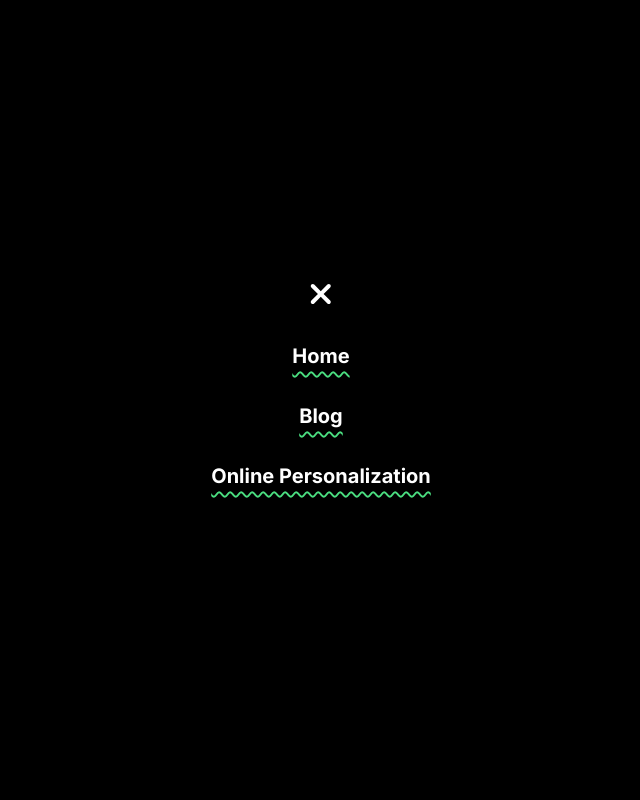
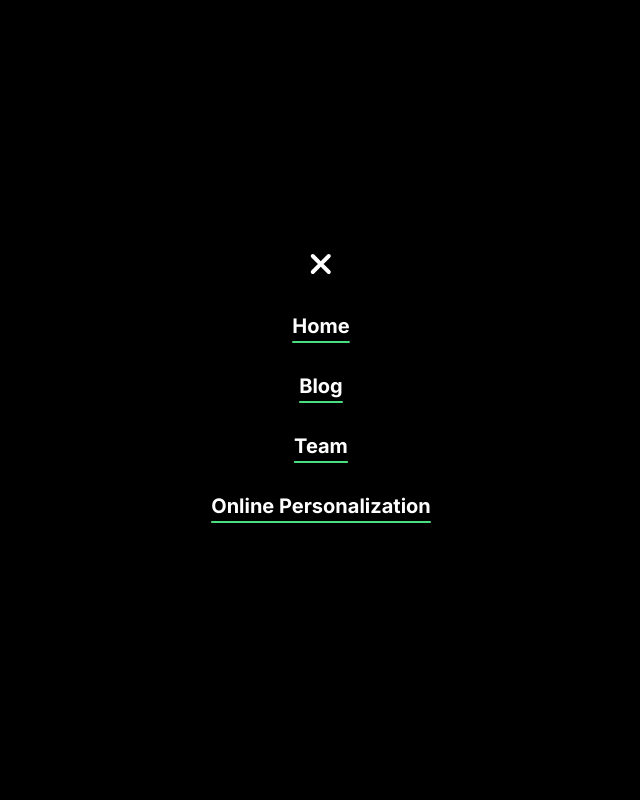
Before and after one commit to andevbonilla/YourDreamCar, a Next.js app: page /team in a window 1280 px wide. Both pictures are taken after a click on the icon 1136 px from the left and 48 px from the top of the page. Shown: the top 800 px of the page, without its empty margins (319-959 px from the left). Built offline with nearby package versions, Linux system fonts and the light colour scheme.

Commit message:
mejoras en el UI y UX

```diff
--- a/src/app/blog/page.tsx
+++ b/src/app/blog/page.tsx
@@ -6,7 +6,7 @@ const josefin = Josefin_Sans({ subsets: ['latin'], weight: '400' })
 
 const BlogHome = () => {
   return (
-    <main className={`${josefin.className} flex flex-col items-center md:px-32 bg-black text-white text-opacity-85 md:text-xl px-10 text-center h-full`}>
+    <main className={`${josefin.className} md:px-[25%] flex flex-col bg-black text-white text-opacity-85 md:text-xl px-10 text-center h-full`}>
 
       <h2 className='pt-28 pb-8 text-xl font-bold'>Lastest Posts</h2>
 
--- a/src/app/globals.css
+++ b/src/app/globals.css
@@ -36,8 +36,8 @@
   bottom: 0;
   top: 0;
   margin: auto;
-  transition: all 1000ms;
-  transform: scale(8);
+  transition: all 900ms;
+  transform: scale(6);
 }
 
 .zoom-two{
@@ -49,7 +49,7 @@
   bottom: 0;
   top: 0;
   margin: auto;
-  transition: all 800ms;
+  transition: all 700ms;
   transform: scale(900);
 }
 
--- a/src/app/layout.tsx
+++ b/src/app/layout.tsx
@@ -25,7 +25,7 @@ export default function RootLayout({
           {children}
           {/* footer section */}
           <footer className='md:px-32 md:pb-16 flex flex-col px-8 pt-12 pb-12 bg-black text-white'>
-            <h2 className={`text-center font-bold text-2xl pb-12 underline decoration-wavy decoration-green-400 underline-offset-8`}>Social Media</h2>
+            <h2 className={`text-center font-bold text-2xl pb-12 underline decoration-green-400 underline-offset-8`}>Social Media</h2>
             <Footer />
           </footer>
       </body>
--- a/src/app/page.tsx
+++ b/src/app/page.tsx
@@ -27,18 +27,18 @@ export default function Home() {
       <section className="bg-image h-screen mb-16"></section>
       {/* about section */}
       <section className='md:px-32 md:pb-16 flex flex-col items-center text-center px-8 pb-12'>
-          <h2 className={`font-bold text-2xl pb-12 underline decoration-wavy decoration-green-400 underline-offset-8`}>About us</h2>
+          <h2 className={`font-bold text-2xl pb-12 underline decoration-green-400 underline-offset-8`}>About us</h2>
           <About />
       </section>
       {/* services section */}
       <section className='md:pb-16 flex flex-col items-center text-center pb-12'>
-          <h2 className={`font-bold text-2xl pb-12 underline decoration-wavy decoration-green-400 underline-offset-8`}>Services</h2>
+          <h2 className={`font-bold text-2xl pb-12 underline decoration-green-400 underline-offset-8`}>Services</h2>
           <Services />
       </section>
 
       {/* ubication section */}
       <section className='md:pb-16 flex flex-col items-center text-center'>
-           <h2 className={`font-bold text-2xl pb-12 underline decoration-wavy decoration-green-400 underline-offset-8`}>Where find Us?</h2>
+           <h2 className={`font-bold text-2xl pb-12 underline decoration-green-400 underline-offset-8`}>Where find Us?</h2>
            <Map />
       </section>
     </main>
--- a/src/app/team/page.tsx
+++ b/src/app/team/page.tsx
@@ -6,9 +6,9 @@ const josefin = Josefin_Sans({ subsets: ['latin'], weight: '400' })
 
 const teamPage = () => {
   return (
-    <main className={`${josefin.className} flex flex-col md:px-32 bg-black text-white text-opacity-85 md:text-xl px-10 text-center h-full`}>
+    <main className={`${josefin.className} flex flex-col md:px-[25%] md:text-xl bg-black text-white text-opacity-85 px-10 text-center h-full`}>
 
-        <div className='flex flex-col items-center pb-8 text-start md:flex-row md:items-start max-w-3xl mt-24'>
+        <div className='flex flex-col items-center pb-8 text-start md:flex-row md:items-start max-w-3xl mt-32'>
           <Image className='pb-12 md:mr-6 md:pb-0 md:h-96'
                 src={'/avendano-img.png'}
                 alt='image of David Avendano'
@@ -53,6 +53,7 @@ const teamPage = () => {
 
           </div>
         </div>
+
     </main>
   )
 }
--- a/src/components/Navbar.tsx
+++ b/src/components/Navbar.tsx
@@ -25,8 +25,8 @@ export const Navbar = () => {
             bugattiImg.current.className = 'img-bugatti'
             setBugattiAnimation(false)
           }, 10);
-        }, 801);
-      }, 1001);
+        }, 701);
+      }, 901);
     }, 10);
   }
 
@@ -60,17 +60,22 @@ export const Navbar = () => {
                         <div className='flex flex-col text-center'>
                           <FontAwesomeIcon className='pb-8 cursor-pointer'  onClick={closeMenu} icon={faXmark} size='2x' color='white'/>
                           <Link onClick={closeMenu}
-                                className={`text-white pb-8 font-bold text-xl underline decoration-wavy decoration-green-400 underline-offset-8`}
+                                className={`text-white pb-8 font-bold text-xl underline decoration-green-400 underline-offset-8`}
                                 href={'/'}>
                                 Home
                           </Link>
                           <Link onClick={closeMenu}
-                                className={`text-white pb-8 font-bold text-xl underline decoration-wavy decoration-green-400 underline-offset-8`}
+                                className={`text-white pb-8 font-bold text-xl underline decoration-green-400 underline-offset-8`}
                                 href={'/blog'}>
                                 Blog
                           </Link>
                           <Link onClick={closeMenu}
-                                className={`text-white pb-8 font-bold text-xl underline decoration-wavy decoration-green-400 underline-offset-8`}
+                                className={`text-white pb-8 font-bold text-xl underline decoration-green-400 underline-offset-8`}
+                                href={'/team'}>
+                                Team
+                          </Link>
+                          <Link onClick={closeMenu}
+                                className={`text-white pb-8 font-bold text-xl underline decoration-green-400 underline-offset-8`}
                                 href={'/personalize-yourdreamcar-online'}>
                                 Online Personalization
                           </Link>
```
